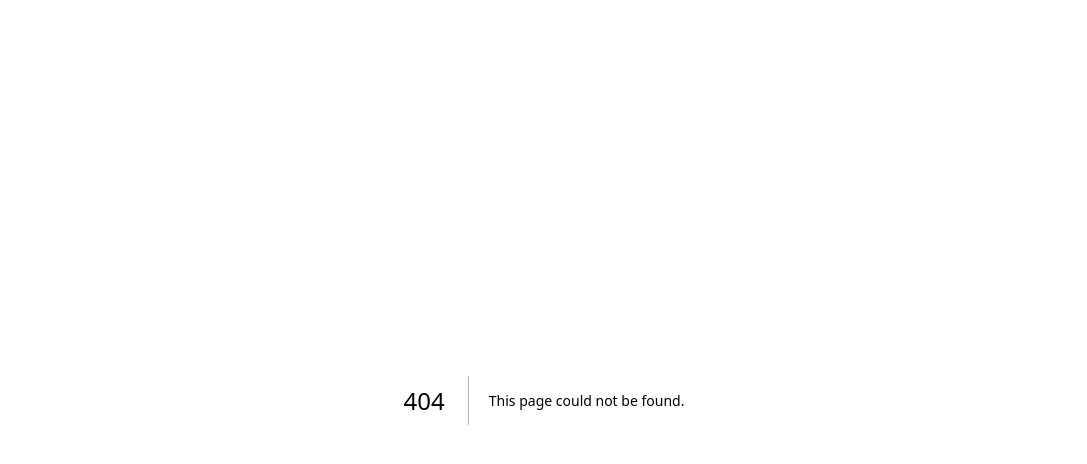
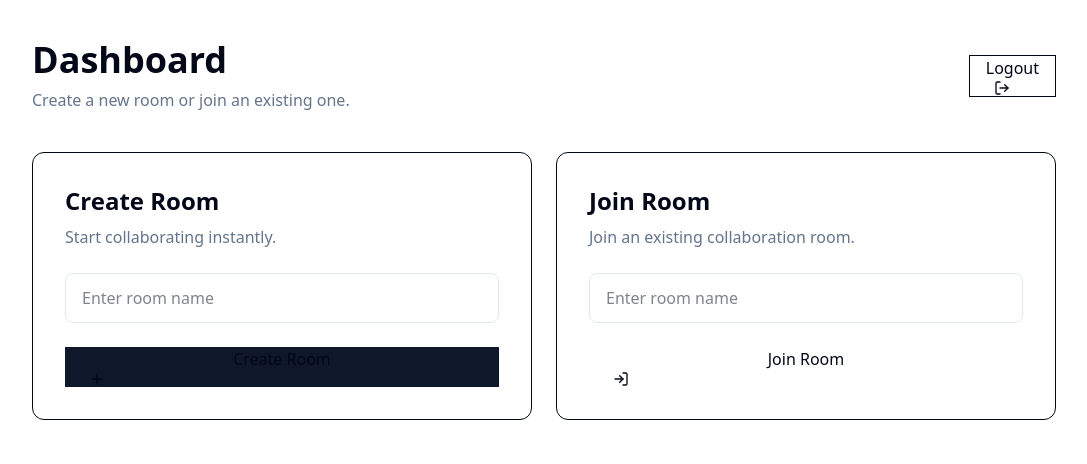
Before and after one commit to AnkitGyan/Draw-app, a Next.js app in the folder apps/draw-app-frontend/: page /dashboard in a window 1280 px wide. Before the commit this address had no page. Shown: the top 464 px of the page, without its empty margins (96-1183 px from the left). Built offline with nearby package versions, Linux system fonts and the light colour scheme.

Commit message:
created dashboard for create-room and join-room

```diff
--- a/apps/draw-app-frontend/app/components/AuthPage.tsx
+++ b/apps/draw-app-frontend/app/components/AuthPage.tsx
@@ -34,7 +34,7 @@ export function AuthPage({
 
         localStorage.setItem("token", response.data.token);
 
-        router.push("/");
+        router.push("/dashboard");
       } else {
         await axios.post(`${HTTP_BACKEND}/signup`, {
           name,
--- a/apps/draw-app-frontend/app/components/RoomCanvas.tsx
+++ b/apps/draw-app-frontend/app/components/RoomCanvas.tsx
@@ -1,35 +1,90 @@
 "use client";
 
 import { WS_URL } from "@/config";
-import { initDraw } from "@/draw/index";
-import { useEffect, useRef, useState } from "react";
+import { useEffect, useState } from "react";
 import { Canvas } from "./Canvas";
 
-export function RoomCanvas({roomId}: {roomId: string}) {
+export function RoomCanvas({
+  roomId,
+}: {
+  roomId: string;
+}) {
   const [socket, setSocket] = useState<WebSocket | null>(null);
+  const [loading, setLoading] = useState(true);
 
   useEffect(() => {
-        const ws = new WebSocket(`${WS_URL}?token=eyJhbGciOiJIUzI1NiIsInR5cCI6IkpXVCJ9.eyJ1c2VySWQiOiIyMzY2OWM2YS1jM2Q4LTRjM2QtYTgxNS04YWVmNmIyZjRkZWEiLCJpYXQiOjE3ODE5ODI4Njh9.l0aWTQBKsp1x4hncoOLJvPS6-F2CM1Jv9hylUQ9Y4Bs`)
+    const token = localStorage.getItem("token");
+
+    if (!token) {
+      alert("Please login first");
+      return;
+    }
+
+    const ws = new WebSocket(`${WS_URL}?token=${token}`);
 
     ws.onopen = () => {
+      console.log("Connected to websocket");
+
+      ws.send(
+        JSON.stringify({
+          type: "join_room",
+          roomId: Number(roomId),
+        })
+      );
+
       setSocket(ws);
-            const data = JSON.stringify({
-                type: "join_room",
-                roomId
-            });
-            console.log(data);
-            ws.send(data)
+      setLoading(false);
+    };
+
+    ws.onclose = () => {
+      console.log("WebSocket disconnected");
+      setSocket(null);
+    };
+
+    ws.onerror = (err) => {
+      console.log("WebSocket error", err);
+      setLoading(false);
+    };
+
+    return () => {
+      ws.send(
+        JSON.stringify({
+          type: "leave_room",
+          roomId: Number(roomId),
+        })
+      );
+
+      ws.close();
+    };
+  }, [roomId]);
+
+  if (loading) {
+    return (
+      <div className="min-h-screen flex items-center justify-center bg-background">
+        <div className="rounded-xl border border-border bg-card p-6 shadow-md">
+          <p className="text-muted-foreground">
+            Connecting to server...
+          </p>
+        </div>
+      </div>
+    );
   }
 
-    }, [])
-
   if (!socket) {
-        return <div>
-            Connecting to server....
+    return (
+      <div className="min-h-screen flex items-center justify-center bg-background">
+        <div className="rounded-xl border border-border bg-card p-6 shadow-md">
+          <p className="text-destructive">
+            Failed to connect to server
+          </p>
         </div>
+      </div>
+    );
   }
 
-    return <div>
+  return (
+    <div className="h-screen w-screen bg-background">
       <Canvas roomId={roomId} socket={socket} />
     </div>
+  );
 }
--- /dev/null
+++ b/apps/draw-app-frontend/app/dashboard/page.tsx
@@ -0,0 +1,162 @@
+"use client";
+
+import { Button } from "@repo/ui/button";
+import { Card } from "@repo/ui/card";
+import { Plus, LogIn, LogOut } from "lucide-react";
+import axios from "axios";
+import { HTTP_BACKEND } from "@/config";
+import { useRouter } from "next/navigation";
+import { useState } from "react";
+
+export default function Dashboard() {
+  const router = useRouter();
+
+  const [createRoomName, setCreateRoomName] = useState("");
+  const [joinRoomName, setJoinRoomName] = useState("");
+  const [loading, setLoading] = useState(false);
+
+  async function createRoom() {
+    if (!createRoomName.trim()) return;
+
+    try {
+      setLoading(true);
+
+      const token = localStorage.getItem("token");
+
+      await axios.post(
+        `${HTTP_BACKEND}/room`,
+        {
+          name: createRoomName,
+        },
+        {
+          headers: {
+            Authorization: token,
+          },
+        }
+      );
+
+      router.push(`/room/${createRoomName}`);
+    } catch (e: any) {
+      alert(
+        e?.response?.data?.message ||
+          "Unable to create room"
+      );
+    } finally {
+      setLoading(false);
+    }
+  }
+
+  async function joinRoom() {
+    if (!joinRoomName.trim()) return;
+
+    try {
+      const res = await axios.get(
+        `${HTTP_BACKEND}/room/${joinRoomName}`
+      );
+
+      if (res.data.roomId) {
+        router.push(`/room/${joinRoomName}`);
+      }
+    } catch (e: any) {
+      alert(
+        e?.response?.data?.message ||
+          "Room not found"
+      );
+    }
+  }
+
+  function logout() {
+    localStorage.removeItem("token");
+    router.push("/signin");
+  }
+
+  return (
+    <div className="min-h-screen bg-background px-4 py-10">
+      <div className="mx-auto max-w-5xl">
+
+        <div className="mb-10 flex items-center justify-between">
+          <div>
+            <h1 className="text-4xl font-bold text-foreground">
+              Dashboard
+            </h1>
+
+            <p className="mt-2 text-muted-foreground">
+              Create a new room or join an existing one.
+            </p>
+          </div>
+
+          <Button variant="outline" onClick={logout} size="lg">
+            Logout
+            <LogOut className="ml-2 h-4 w-4" />
+          </Button>
+        </div>
+
+        <div className="grid gap-6 md:grid-cols-2">
+
+          {/* Create Room */}
+
+          <Card className="p-8">
+            <h2 className="text-2xl font-semibold">
+              Create Room
+            </h2>
+
+            <p className="mt-2 text-muted-foreground">
+              Start collaborating instantly.
+            </p>
+
+            <input
+              value={createRoomName}
+              onChange={(e) =>
+                setCreateRoomName(e.target.value)
+              }
+              placeholder="Enter room name"
+              className="mt-6 w-full rounded-lg border border-border bg-background px-4 py-3 outline-none focus:ring-2 focus:ring-primary"
+            />
+
+            <Button
+              variant="primary"
+              className="mt-6 w-full"
+              onClick={createRoom}
+              size="lg"
+            >
+              Create Room
+              <Plus className="ml-2 h-4 w-4" />
+            </Button>
+          </Card>
+
+          {/* Join Room */}
+
+          <Card className="p-8">
+            <h2 className="text-2xl font-semibold">
+              Join Room
+            </h2>
+
+            <p className="mt-2 text-muted-foreground">
+              Join an existing collaboration room.
+            </p>
+
+            <input
+              value={joinRoomName}
+              onChange={(e) =>
+                setJoinRoomName(e.target.value)
+              }
+              placeholder="Enter room name"
+              className="mt-6 w-full rounded-lg border border-border bg-background px-4 py-3 outline-none focus:ring-2 focus:ring-primary"
+            />
+
+            <Button
+              variant="secondary"
+              className="mt-6 w-full"
+              onClick={joinRoom}
+              size="lg"
+            >
+              Join Room
+              <LogIn className="ml-2 h-4 w-4" />
+            </Button>
+          </Card>
+
+        </div>
+      </div>
+    </div>
+  );
+}
--- a/apps/draw-app-frontend/app/page.tsx
+++ b/apps/draw-app-frontend/app/page.tsx
@@ -1,9 +1,34 @@
+"use client";
+
 import { Button } from "@repo/ui/button";
 import { Card } from "@repo/ui/card";
-import { Pencil, Share2, Users2, Sparkles, Download } from "lucide-react";
+import {
+  Pencil,
+  Share2,
+  Users2,
+  Sparkles,
+  Download,
+  LogOut,
+} from "lucide-react";
 import Link from "next/link";
+import { useEffect, useState } from "react";
+import { useRouter } from "next/navigation";
 
 function App() {
+  const [isLoggedIn, setIsLoggedIn] = useState(false);
+  const router = useRouter();
+
+  useEffect(() => {
+    const token = localStorage.getItem("token");
+    setIsLoggedIn(!!token);
+  }, []);
+
+  function logout() {
+    localStorage.removeItem("token");
+    setIsLoggedIn(false);
+    router.push("/signin");
+  }
+
   return (
     <div className="min-h-screen bg-background">
       {/* Hero Section */}
@@ -12,42 +37,84 @@ function App() {
           <div className="text-center">
             <h1 className="text-4xl font-bold tracking-tight sm:text-6xl text-foreground">
               Collaborative Whiteboarding
-              <span className="text-primary block">Made Simple</span>
+              <span className="text-primary block">
+                Made Simple
+              </span>
             </h1>
+
             <p className="mx-auto mt-6 max-w-2xl text-lg text-muted-foreground">
-              Create, collaborate, and share beautiful diagrams and sketches with our intuitive drawing tool.
-              No sign-up required.
+              Create, collaborate, and share beautiful diagrams
+              and sketches with our intuitive drawing tool.
             </p>
+
             <div className="mt-10 flex items-center justify-center gap-x-6">
-              <Link href={"/signin"}>
-                <Button variant={"primary"} size="lg" className="h-12 px-6">
-                  Sign in
+              {!isLoggedIn ? (
+                <>
+                  <Link href="/signin">
+                    <Button
+                      variant="primary"
+                      size="lg"
+                      className="h-12 px-6"
+                    >
+                      Sign In
                       <Pencil className="ml-2 h-4 w-4" />
                     </Button>
                   </Link>
+
                   <Link href="/signup">
-                <Button variant="outline" size="lg" className="h-12 px-6">
-                  Sign up
+                    <Button
+                      variant="outline"
+                      size="lg"
+                      className="h-12 px-6"
+                    >
+                      Sign Up
                     </Button>
                   </Link>
+                </>
+              ) : (
+                <>
+                  <Link href="/dashboard">
+                    <Button
+                      variant="primary"
+                      size="lg"
+                      className="h-12 px-6"
+                    >
+                      Go to Dashboard
+                    </Button>
+                  </Link>
+
+                  <Button
+                    variant="outline"
+                    size="lg"
+                    onClick={logout}
+                  >
+                    Logout
+                    <LogOut className="ml-2 h-4 w-4" />
+                  </Button>
+                </>
+              )}
             </div>
           </div>
         </div>
       </header>
 
-      {/* Features Section */}
+      {/* Features */}
       <section className="py-24 bg-muted/50">
         <div className="container mx-auto px-4 sm:px-6 lg:px-8">
           <div className="grid grid-cols-1 gap-12 sm:grid-cols-2 lg:grid-cols-3">
+
             <Card className="p-6 border-2 hover:border-primary transition-colors">
               <div className="flex items-center gap-4">
                 <div className="p-2 rounded-lg bg-primary/10">
                   <Share2 className="h-6 w-6 text-primary" />
                 </div>
-                <h3 className="text-xl font-semibold">Real-time Collaboration</h3>
+                <h3 className="text-xl font-semibold">
+                  Real-time Collaboration
+                </h3>
               </div>
+
               <p className="mt-4 text-muted-foreground">
-                Work together with your team in real-time. Share your drawings instantly with a simple link.
+                Work together with your team in real-time.
               </p>
             </Card>
 
@@ -56,10 +123,13 @@ function App() {
                 <div className="p-2 rounded-lg bg-primary/10">
                   <Users2 className="h-6 w-6 text-primary" />
                 </div>
-                <h3 className="text-xl font-semibold">Multiplayer Editing</h3>
+                <h3 className="text-xl font-semibold">
+                  Multiplayer Editing
+                </h3>
               </div>
+
               <p className="mt-4 text-muted-foreground">
-                Multiple users can edit the same canvas simultaneously. See who's drawing what in real-time.
+                Multiple users can edit the same canvas simultaneously.
               </p>
             </Card>
 
@@ -68,53 +138,29 @@ function App() {
                 <div className="p-2 rounded-lg bg-primary/10">
                   <Sparkles className="h-6 w-6 text-primary" />
                 </div>
-                <h3 className="text-xl font-semibold">Smart Drawing</h3>
+                <h3 className="text-xl font-semibold">
+                  Smart Drawing
+                </h3>
               </div>
+
               <p className="mt-4 text-muted-foreground">
-                Intelligent shape recognition and drawing assistance helps you create perfect diagrams.
+                Intelligent shape recognition and drawing assistance.
               </p>
             </Card>
-          </div>
-        </div>
-      </section>
 
-      {/* CTA Section */}
-      <section className="py-24">
-        <div className="container mx-auto px-4 sm:px-6 lg:px-8">
-          <div className="bg-primary rounded-3xl p-8 sm:p-16">
-            <div className="mx-auto max-w-2xl text-center">
-              <h2 className="text-3xl font-bold tracking-tight text-primary-foreground sm:text-4xl">
-                Ready to start creating?
-              </h2>
-              <p className="mx-auto mt-6 max-w-xl text-lg text-primary-foreground/80">
-                Join thousands of users who are already creating amazing diagrams and sketches.
-              </p>
-              <div className="mt-10 flex items-center justify-center gap-x-6">
-                <Button size="lg" variant="secondary" className="h-12 px-6">
-                  Open Canvas
-                  <Pencil className="ml-2 h-4 w-4" />
-                </Button>
-                <Button variant="outline" size="lg" className="h-12 px-6 bg-transparent text-primary-foreground border-primary-foreground hover:bg-primary-foreground hover:text-primary">
-                  View Gallery
-                </Button>
-              </div>
-            </div>
           </div>
         </div>
       </section>
 
       {/* Footer */}
       <footer className="border-t">
-        <div className="container mx-auto px-4 py-12 sm:px-6 lg:px-8">
-          <div className="flex flex-col items-center justify-between gap-6 sm:flex-row">
+        <div className="container mx-auto px-4 py-12">
+          <div className="flex items-center justify-between">
             <p className="text-sm text-muted-foreground">
               © 2026 Draw-App. All rights reserved.
             </p>
-            <div className="flex space-x-6">
-              <a href="#" className="text-muted-foreground hover:text-primary">
-                <Download className="h-5 w-5" />
-              </a>
-            </div>
+
+            <Download className="h-5 w-5 text-muted-foreground" />
           </div>
         </div>
       </footer>
--- a/apps/draw-app-frontend/draw/http.ts
+++ b/apps/draw-app-frontend/draw/http.ts
@@ -2,13 +2,27 @@ import { HTTP_BACKEND } from "@/config";
 import axios from "axios";
 
 export async function getExistingShapes(roomId: string) {
-    const res = await axios.get(`${HTTP_BACKEND}/chats/${roomId}`);
-    const messages = res.data.messages;
+  try {
+    const res = await axios.get(
+      `${HTTP_BACKEND}/chats/${roomId}`
+    );
 
-    const shapes = messages.map((x: {message: string}) => {
-        const messageData = JSON.parse(x.message)
-        return messageData.shape;
-    })
+    const messages = res.data.messages ?? [];
+
+    const shapes = messages
+      .map((msg: { message: string }) => {
+        try {
+          const parsed = JSON.parse(msg.message);
+          return parsed.shape;
+        } catch {
+          return null;
+        }
+      })
+      .filter(Boolean);
 
     return shapes;
+  } catch (error) {
+    console.error("Failed to fetch shapes:", error);
+    return [];
+  }
 }
```
Lines whose indentation alone changed are shown as unchanged.
